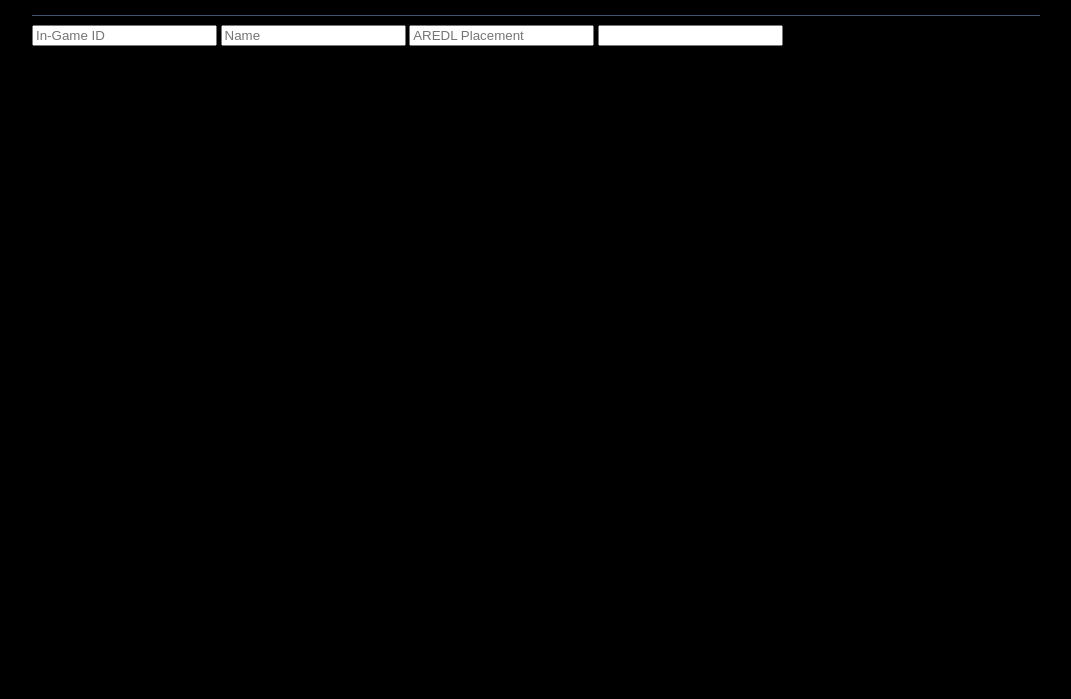
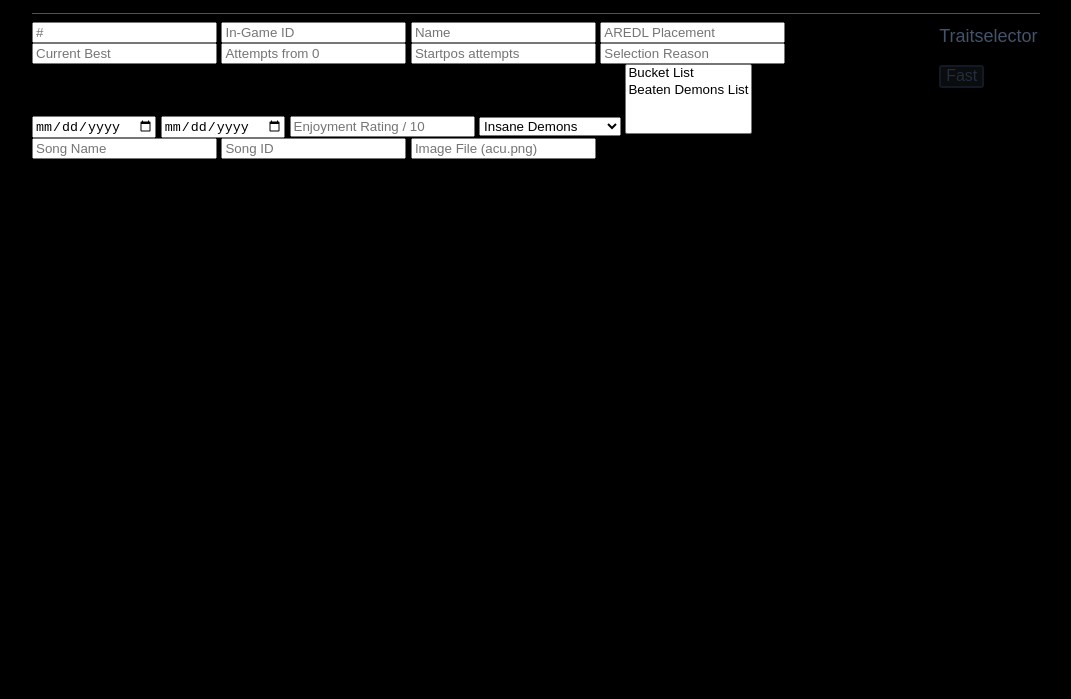
Before and after one commit to Yooli8537/Geometry-Dash-Bucket-List, a website: page public/pages/add.html in a window 1280 px wide. Shown: the part 101-800 px from the top of the page, without its empty margins (104-1175 px from the left). Drawn offline with Linux system fonts and the light colour scheme.

Commit message:
CSS Folder, Finished form for creation

```diff
--- /dev/null
+++ b/public/css/form.css
@@ -0,0 +1,26 @@
+.formLayout {
+  display: flex;
+  gap: 5%;
+}
+
+.formInputs {
+  width: 85%;
+}
+
+#traitSelector {
+  width: 10%;
+}
+.traitOption {
+  display: inline-block;
+  padding: 0.5px 5px;
+  border-radius: 3px;
+  margin-right: 3px;
+  color: #597094;
+  background-color: #1a1e24;
+  border: 2px solid #2f415c;
+  opacity: 0.4;
+}
+
+.selected {
+  opacity: 1;
+}
--- a/public/table.css
+++ b/public/css/table.css
@@ -51,6 +51,11 @@ th {
   padding-bottom: 0.8%;
 }
 
+#insaneDivider {
+  color: #131921;
+  background: linear-gradient(to right, rgb(156, 94, 255), transparent);
+}
+
 #firstDivider {
   color: #131921;
   background: linear-gradient(to right, rgb(117, 255, 223), transparent);
--- a/public/js/loadLevels.js
+++ b/public/js/loadLevels.js
@@ -23,10 +23,10 @@ async function loadLevels() {
     name.textContent = level.name;
     // AREDL placement
     const placement = document.createElement("td");
-    placement.textContent = level.aredl_placement;
+    placement.textContent = "#" + level.aredl_placement;
     // Best
     const best = document.createElement("td");
-    best.textContent = level.best;
+    best.textContent = level.best + "%";
     // Total Attempts
     const attempts = document.createElement("td");
     attempts.textContent = level.attempts + level.startpos_attempts;
--- a/public/pages/add.html
+++ b/public/pages/add.html
@@ -4,9 +4,9 @@
 <head>
     <meta charset="UTF-8">
     <meta name="viewport" content="width=device-width, initial-scale=1.0">
-    <link rel="stylesheet" href="../style.css">
-    <link rel="stylesheet" href="../traits.css">
-    <link href="https://fonts.googleapis.com/css2?family=Exo+2:wght@400;600;700&display=swap" rel="stylesheet">
+    <link rel="stylesheet" href="../css/style.css">
+    <link rel="stylesheet" href="../css/form.css" <link
+        href="https://fonts.googleapis.com/css2?family=Exo+2:wght@400;600;700&display=swap" rel="stylesheet">
     <title>Add Level</title>
     <script src="../js/addLevel.js" defer></script>
     <link rel="icon" type="image/x-icon" href="../favicon.ico">
@@ -19,12 +19,43 @@
     </div>
     <h3>Adding Level</h3>
     <hr>
-    <form id="addLevelForm">
-        <input type="number" id="levelGameId" placeholder="In-Game ID">
-        <input type="text" id="levelName" placeholder="Name">
-        <input type="number" id="placement" placeholder="AREDL Placement">
-        <input type="number"
-    </form>
+
+    <div class="formLayout">
+        <div class="formInputs">
+            <form id="addLevelForm">
+                <input type="number" id="levelNum" placeholder="#">
+                <input type="number" id="levelGameId" placeholder="In-Game ID">
+                <input type="text" id="levelName" placeholder="Name">
+                <input type="number" id="placement" placeholder="AREDL Placement">
+                <input type="number" id="best" placeholder="Current Best">
+                <input type="number" id="attempts" placeholder="Attempts from 0">
+                <input type="number" id="startposAttempts" placeholder="Startpos attempts">
+                <input type="text" id="reason" placeholder="Selection Reason">
+                <input type="date" id="starting_date" placeholder="Starting Date">
+                <input type="date" id="ending_date" placeholder="Ending Date">
+                <input type="number" id="enjoyment" placeholder="Enjoyment Rating / 10">
+                <select id="subcategory">
+                    <option value="insaneDemons">Insane Demons</option>
+                    <option value="firstExtremes">First Extremes</option>
+                    <option value="beginnerExtremes">Beginner Extremes</option>
+                    <option value="advancedExtremes">Advanced Extremes</option>
+                    <option value="listExtremes">List Extremes</option>
+                    <option value="finalGoals">Final Goals</option>
+                </select>
+                <select id="lists" multiple>
+                    <option value="bucketList">Bucket List</option>
+                    <option value="beatenList">Beaten Demons List</option>
+                </select>
+                <input type="text" id="songName" placeholder="Song Name">
+                <input type="number" id="songId" placeholder="Song ID">
+                <input type="text" id="imagePath" placeholder="Image File (acu.png)">
+            </form>
+        </div>
+        <div id="traitSelector">
+            <h3>Traitselector</h3>
+            <div class="traitOption" data-value="fast">Fast</div>
+        </div>
+    </div>
 </body>
 
 </html>
```
Also changed, not shown: public/index.html (+9 -4 lines), public/css/style.css (renamed from public/style.css), public/css/traits.css (renamed from public/traits.css).
